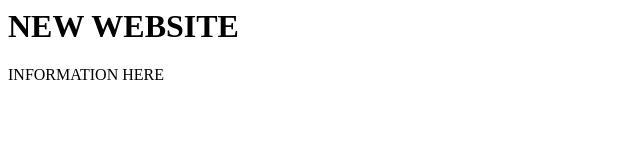
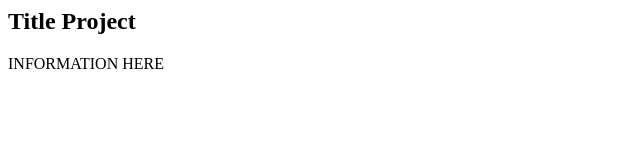
Before and after one commit to t-sierakowski/website1, a plain HTML site: page index.html in a window 1280 px wide. Shown: the whole page, without its empty margins (0-640 px from the left). Drawn offline with Linux system fonts and the light colour scheme.

Commit message:
test new text

```diff
--- a/index.html
+++ b/index.html
@@ -1,4 +1,9 @@
-<h1><header>NEW WEBSITE
-</header>
-</h1>
-<p>INFORMATION HERE</p>
+<head>
+  <title>NEW WEBSITE1 PRACTICE</title>
+</head>
+<body>
+<section>
+  <h1>Title Project</h1>
+    <p>INFORMATION HERE</p>
+</section>
+</body>
```
